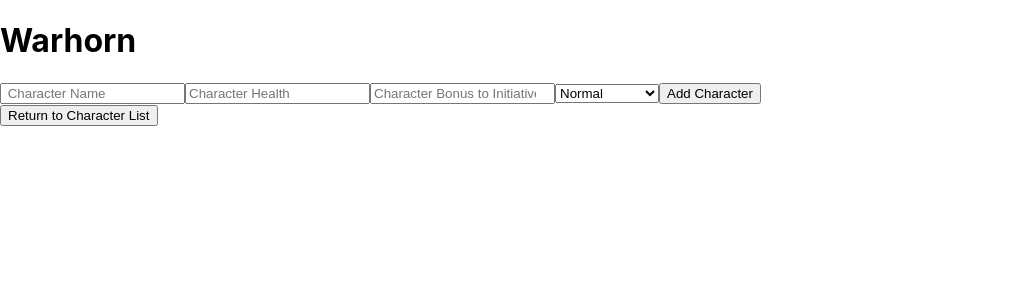
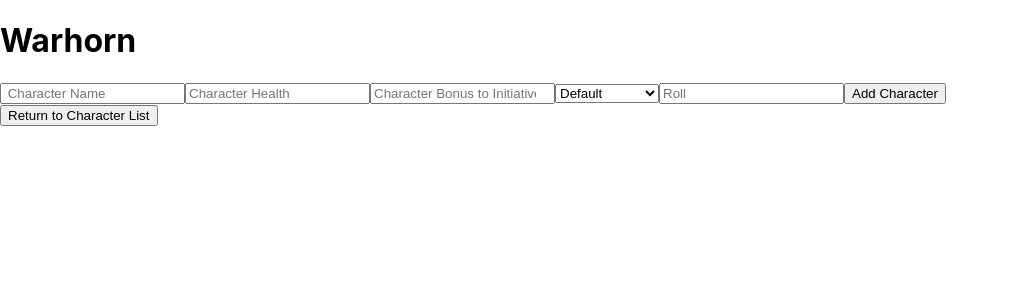
Before and after one commit to ZachWilson22495/warhorn, a React (Create React App) app: page / in a window 1280 px wide. Both pictures are taken after a click on the button "Add Character". Shown: the top 300 px of the page, without its empty margins (0-1009 px from the left). Built offline with nearby package versions, Linux system fonts and the light colour scheme.

Commit message:
Pseudocoded roll function

```diff
--- a/src/components/ReusableForm.js
+++ b/src/components/ReusableForm.js
@@ -10,20 +10,25 @@ function ReusableForm(props) {
           name='name'
           placeholder=' Character Name' />
         <input
-          type='text'
+          type='number'
           name='health'
           placeholder='Character Health' />
         <input
           type='number'
           name='bonus'
           placeholder='Character Bonus to Initiative' />
-        <select>
-
-
-          <option value="normal">Normal</option>
-          <option value="advantage">Advantage</option>
-          <option value="disadvantage">Disadvantage</option>
-          </select>
+        <select
+          type='text'
+          name='advantage'
+          placeholder='Advantage/Disadvantage?'>
+          <option value="Default">Default</option>
+          <option value="Advantage">Advantage</option>
+          <option value="Disadvantage">Disadvantage</option>
+        </select>
+        <input
+          type='text'
+          name='roll'
+          placeholder='Roll'/>
 
 
         <button type='submit'>{props.buttonText}</button>
```
Also changed, not shown: src/components/CharacterControl.js (+26 -3 lines), 1 other file (tests, documents, lock files or other folders).
